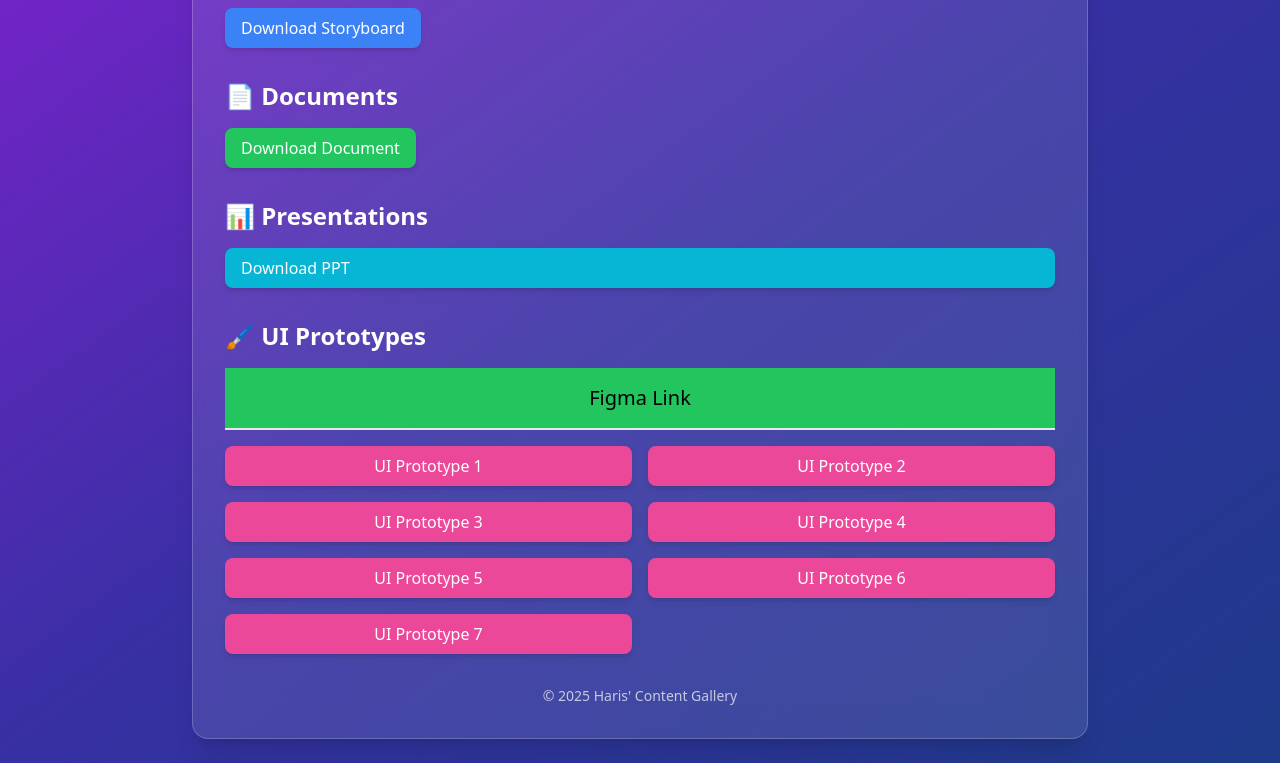
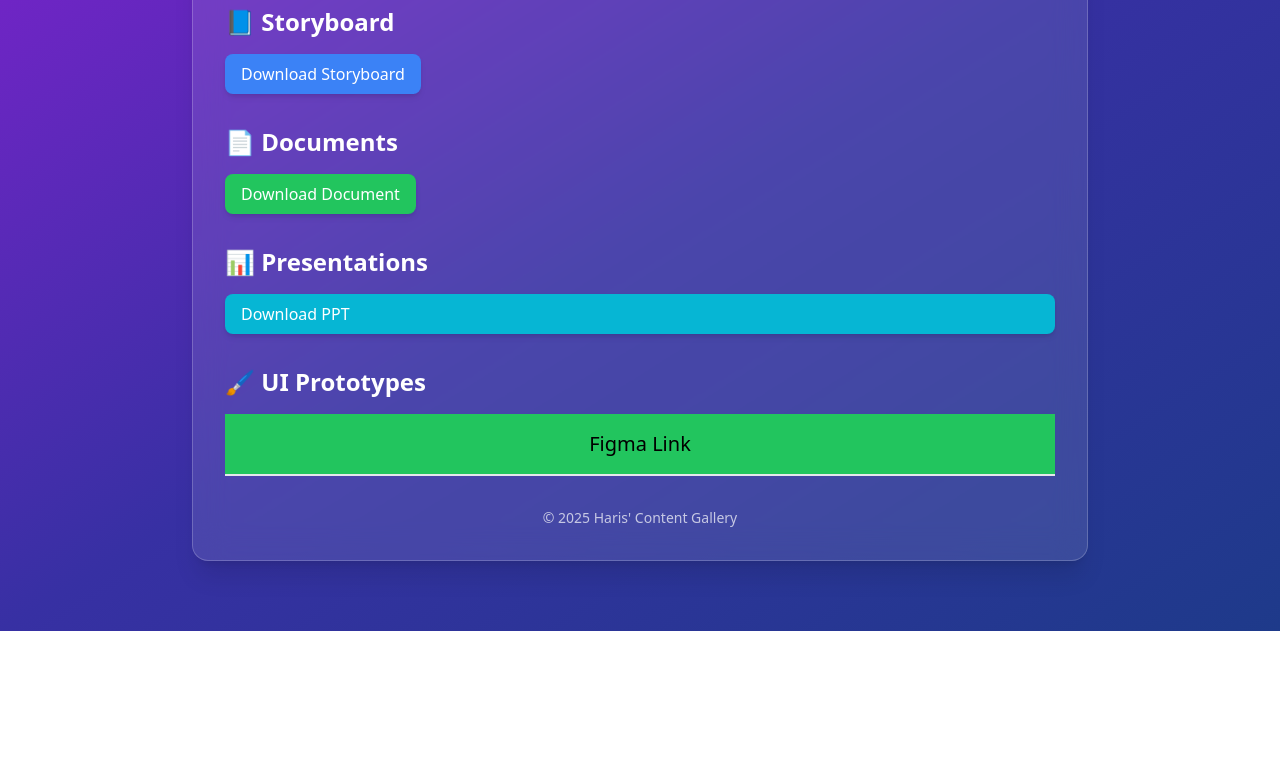
Before and after one commit to Muhammadharis786/fareRides, a plain HTML site: page index.html in a window 1280 px wide. Shown: the part 169-932 px from the top of the page. After the commit the page ends 800 px from the top, so only its background shows below. Drawn offline with nearby package versions, Linux system fonts and the light colour scheme.

Commit message:
Update index.html

```diff
--- a/index.html
+++ b/index.html
@@ -37,15 +37,7 @@
     <section>
       <h2 class="text-2xl font-semibold mb-4 ">🖌️ UI Prototypes</h2>
       <a  class="text-xl text-black  border-b-2 mb-4 bg-green-500 p-4 flex justify-center " href="https://creatie.ai/file/159143098218765?fileOpenFrom=home&fileTileSwitch=false&page_id=M">Figma Link</a>
-      <div class="grid grid-cols-2 gap-4">
-        <a href=https://www.dropbox.com/scl/fi/shd4yb9nno50g596bscma/p1.jpg?rlkey=39rduzwynuormoeenu7zutbol&e=1&st=476vc2sm&dl=1 download class="bg-pink-500 hover:bg-pink-600 px-4 py-2 rounded-lg transition shadow-md text-center">UI Prototype 1</a>
-        <a href="https://www.dropbox.com/scl/fi/lea437t9ohq93o62cvv4u/p2.jpg?rlkey=t7c24pvrj9p35wnu3bz5yg9eb&st=n4g8a0e3&dl=1" download class="bg-pink-500 hover:bg-pink-600 px-4 py-2 rounded-lg transition shadow-md text-center">UI Prototype 2</a>
-        <a href="https://www.dropbox.com/scl/fi/h8vvtquw7zqhmkikbe5zf/p3.jpg?rlkey=nqhrr12je7h4ik5uwbbr39xyo&st=4o131w05&dl=1" download class="bg-pink-500 hover:bg-pink-600 px-4 py-2 rounded-lg transition shadow-md text-center">UI Prototype 3</a>
-        <a href="https://www.dropbox.com/scl/fi/kakp5guxwnojoc4e8hw7d/p-4.jpg?rlkey=gtwy0wcpyjcsb9m3msj2nmy3c&st=m7myrtos&dl=1" download class="bg-pink-500 hover:bg-pink-600 px-4 py-2 rounded-lg transition shadow-md text-center">UI Prototype 4</a>
-         <a href="https://www.dropbox.com/scl/fi/nu9cwbcyhqv416hera9gg/p5.jpg?rlkey=y8ct2xm48oqf3379nfliscalm&st=ebyvjbe1&dl=1" download class="bg-pink-500 hover:bg-pink-600 px-4 py-2 rounded-lg transition shadow-md text-center">UI Prototype 5</a>
-          <a href="https://www.dropbox.com/scl/fi/la55shzrannj30ro3cvyf/p6.jpg?rlkey=zao9roz535pjhwrugaglyncpc&st=sg7zklh8&dl=1" download class="bg-pink-500 hover:bg-pink-600 px-4 py-2 rounded-lg transition shadow-md text-center">UI Prototype 6</a>
-           <a href="https://www.dropbox.com/scl/fi/xonpvpea6r2i3qyo6vxfk/p7.jpg?rlkey=cnxhwrd21miol74kfwaen6hus&st=yczed27f&dl=1" download class="bg-pink-500 hover:bg-pink-600 px-4 py-2 rounded-lg transition shadow-md text-center">UI Prototype 7</a>
-      </div>
+
     </section>
 
     <footer class="text-center text-sm mt-10 text-white/70">
```
